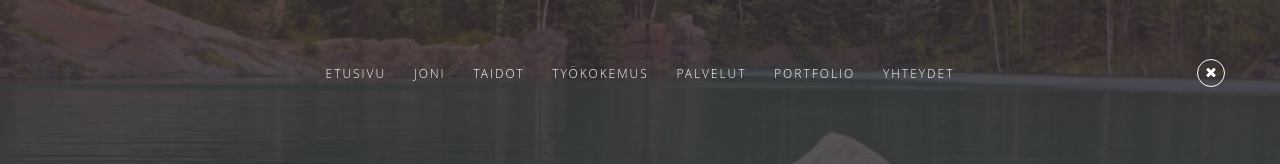
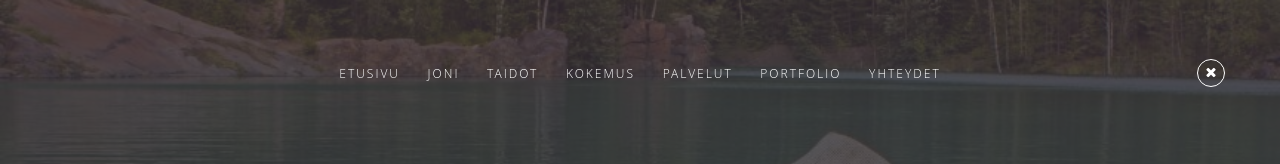
Before and after one commit to joniwho/joniwho.github.io, a plain HTML site: page index.html in a window 1280 px wide. Both pictures are taken after a click on the link 640 px from the left and 86 px from the top of the page. Shown: the top 164 px of the page. Drawn offline with nearby package versions, Linux system fonts and the light colour scheme; some packages are replaced by stand-ins of ours; a script that the page names is missing.

Commit message:
kokemus-topic

```diff
--- a/index.html
+++ b/index.html
@@ -52,7 +52,7 @@
                         <li class="menuItem active"><a href="#wrapper">Etusivu</a></li>
                         <li class="menuItem"><a href="#aboutus">Joni</a></li>
                         <li class="menuItem"><a href="#skillset">Taidot</a></li>
-                        <li class="menuItem"><a href="#experience">Työkokemus</a></li>
+                        <li class="menuItem"><a href="#experience">Kokemus</a></li>
                         <li class="menuItem"><a href="#education">Palvelut</a></li>
                         <li class="menuItem"><a href="#ourwork">Portfolio</a></li>
                         <li class="menuItem"><a href="#contact">Yhteydet</a></li>
```
